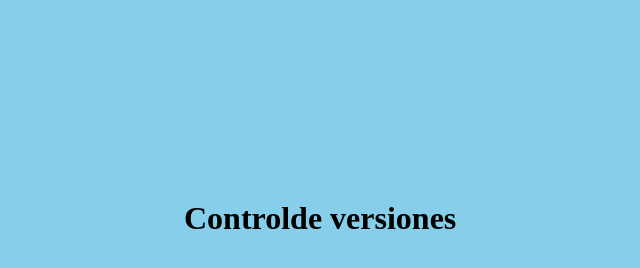
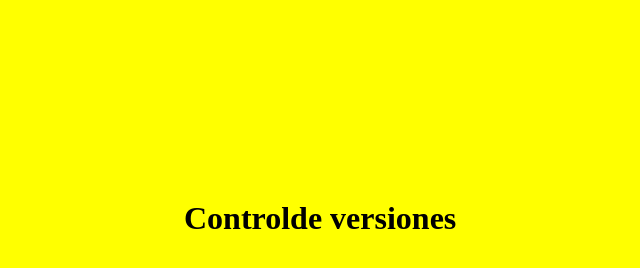
Before and after one commit to Corpusgonzalo06/TP_SO_I4_Equipo_XX, a plain HTML site: page index.html in a window 1280 px wide. Shown: the whole page, without its empty margins (116-756 px from the left). Drawn offline with Linux system fonts and the light colour scheme.

Commit message:
Update estilo.css

```diff
--- a/estilo.css
+++ b/estilo.css
@@ -3,5 +3,5 @@
 }
 
 body {
-    background: skyblue;
+    background: yellow;
 }
```
